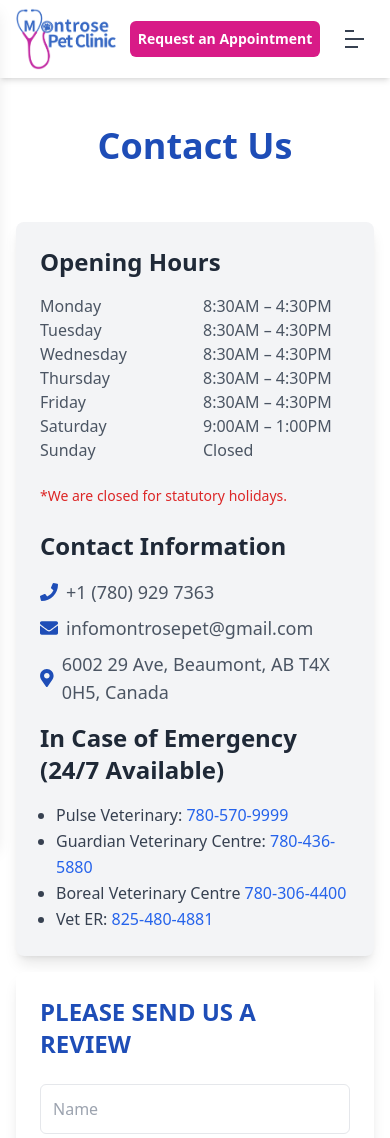
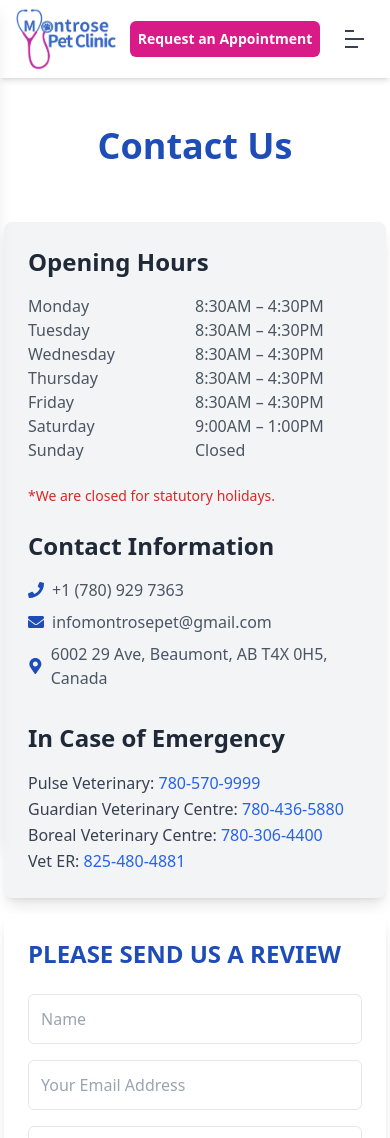
Before and after one commit to amansgith/montrose-pet-clinic, a Next.js app: page /contact in a window 390 px wide. Shown: the top 1138 px of the page. Built offline with nearby package versions, Linux system fonts and the light colour scheme.

Commit message:
changes added for hommepage and contact

```diff
--- a/src/app/contact/page.jsx
+++ b/src/app/contact/page.jsx
@@ -3,7 +3,7 @@
 
 const Contact = () => {
   return (
-    <div className="container mx-auto px-4 py-12">
+    <div className="container mx-auto px-1 py-12">
       <h1 className="text-4xl font-bold text-primary text-center mb-8">
         Contact Us
       </h1>
@@ -16,7 +16,7 @@
             <h3 className="text-2xl font-bold text-gray-800 mb-4">
               Opening Hours
             </h3>
-            <div className="grid grid-cols-2 gap-4 md:text-lg text-gray-600 mb-6">
+            <div className="grid grid-cols-2 md:text-lg text-gray-600 mb-6">
               <div>
                 <p>Monday</p>
                 <p>Tuesday</p>
@@ -39,30 +39,69 @@
             <p className="text-sm text-red-600 mb-6">
               *We are closed for statutory holidays.
             </p>
+            <div className="grid grid-cols-1 md:grid-cols-2 gap-4">
+              <div>
                 <h3 className="text-2xl font-bold text-gray-800 mb-4">
                   Contact Information
                 </h3>
-            <ul className="text-lg text-gray-600 mb-4">
+                <ul className=" text-gray-600 mb-4">
                   <li className="flex items-center gap-2 mb-2">
                     <FaPhone className="text-primary" /> +1 (780) 929 7363
                   </li>
                   <li className="flex items-center gap-2 mb-2">
-                <FaEnvelope className="text-primary" /> infomontrosepet@gmail.com
+                    <FaEnvelope className="text-primary" />{" "}
+                    infomontrosepet@gmail.com
                   </li>
                   <li className="flex items-center gap-2 mb-4">
-                <FaMapMarkerAlt className="text-primary" /> 6002 29 Ave, Beaumont,
-                AB T4X 0H5, Canada
+                    <FaMapMarkerAlt className="text-primary" /> 6002 29 Ave,
+                    Beaumont, AB T4X 0H5, Canada
                   </li>
                 </ul>
+              </div>
+              <div>
                 <h3 className="text-2xl font-bold text-gray-800 mb-4">
-              In Case of Emergency (24/7 Available)
+                  In Case of Emergency
                 </h3>
-            <ul className="list-disc list-outside pl-4 text-gray-700 leading-relaxed">
-              <li>Pulse Veterinary: <a href="tel:7805709999" className="text-blue-600 hover:underline">780-570-9999</a></li>
-              <li>Guardian Veterinary Centre: <a href="tel:7804365880" className="text-blue-600 hover:underline">780-436-5880</a></li>
-              <li>Boreal Veterinary Centre <a href="tel:7803064400" className="text-blue-600 hover:underline">780-306-4400</a></li>
-            <li>Vet ER: <a href="tel:8254804881" className="text-blue-600 hover:underline">825-480-4881</a></li>
+                <ul className="list-outside text-gray-700 leading-relaxed">
+                  <li>
+                    Pulse Veterinary:{" "}
+                    <a
+                      href="tel:7805709999"
+                      className="text-blue-600 hover:underline"
+                    >
+                      780-570-9999
+                    </a>
+                  </li>
+                  <li>
+                    Guardian Veterinary Centre:{" "}
+                    <a
+                      href="tel:7804365880"
+                      className="text-blue-600 hover:underline"
+                    >
+                      780-436-5880
+                    </a>
+                  </li>
+                  <li>
+                    Boreal Veterinary Centre:{" "}
+                    <a
+                      href="tel:7803064400"
+                      className="text-blue-600 hover:underline"
+                    >
+                      780-306-4400
+                    </a>
+                  </li>
+                  <li>
+                    Vet ER:{" "}
+                    <a
+                      href="tel:8254804881"
+                      className="text-blue-600 hover:underline"
+                    >
+                      825-480-4881
+                    </a>
+                  </li>
                 </ul>
+              </div>
+            </div>
           </div>
         </div>
 
@@ -99,7 +138,9 @@
 
       {/* Google Map */}
       <div className="mt-12 w-full h-[400px] rounded-lg overflow-hidden shadow-md">
-        <h1 className="text-center text-3xl my-2 text-primary font-bold">Find us on the Map</h1>
+        <h1 className="text-center text-3xl my-2 text-primary font-bold">
+          Find us on the Map
+        </h1>
         <iframe
           src="https://www.google.com/maps/embed?pb=!1m14!1m8!1m3!1d327332.3641928253!2d-113.42380164905036!3d53.32930458543105!3m2!1i1024!2i768!4f13.1!3m3!1m2!1s0x53a01cc6146d30b7%3A0x66ba5d38e58fdc80!2sMontrose%20Pet%20Clinic%20Inc!5e1!3m2!1sen!2sus!4v1742122764950!5m2!1sen!2sus"
           className="w-full h-full"
--- a/src/app/services/puppy-kitten-exam/page.jsx
+++ b/src/app/services/puppy-kitten-exam/page.jsx
@@ -3,7 +3,7 @@
 const PuppyKittenExam = () => {
   const firstSection = {
     subheading: "Puppy and Kitten Exams",
-    text: "Puppy and kitten exams aim to check all the vitals and head to tail check as like in an annual wellness exam. It also focusses on detecting any congenital defect in a baby puppy or kitten like umbilical hernia, retained testicles, reduced weight gain or physical anomaly for other organs or body parts. Vaccine Protocol for Puppy/ Kitten as below:",
+    text: "Puppy and kitten exams focus on checking all vital signs and performing a head-to-tail examination, just like in an annual wellness exam. They also help detect any congenital defects in puppies or kittens, such as umbilical hernias, retained testicles, poor weight gain, or physical abnormalities in organs or body parts. The vaccine protocol for puppies and kittens is as follows:",
   };
 
   const restContent = (
--- a/src/components/homepage/About.jsx
+++ b/src/components/homepage/About.jsx
@@ -56,7 +56,7 @@
             </Link>
           </div>
           <div className="w-full md:w-[70%] py-4 md:py-6 bg-primary flex items-center justify-center clip-right">
-            <Link href="/services">
+            <Link href="/contact">
             <button className="text-lg md:text-xl font-bold flex items-center gap-2 hover:translate-x-2 transition">
               Send Us a Review <span className="text-xl">➤</span>
             </button>
--- a/src/components/homepage/Tour.jsx
+++ b/src/components/homepage/Tour.jsx
@@ -19,7 +19,6 @@
         <h2 className="text-3xl font-bold text-gray-800 mb-4">
           Take a Tour of Our Clinic
         </h2>
-        <p className="text-lg text-gray-600 mb-6">We’re open Mon-Sat</p>
         <Link href="/newClients/registration">
           <button className="flex items-center gap-2 bg-secondary text-white px-6 py-3 rounded-md hover:bg-primary transition mb-4">
             <FaCat /> Request an Appointment
@@ -37,23 +36,12 @@
         </Link>
       </div>
 
-      {/* Right Side - Image */}
-      {/* <div className="md:w-1/2 mt-6 md:mt-0">
-        <Image
-          src="/cta.jpg"
-          alt="Clinic Tour"
-          width={500}
-          height={300}
-          className="w-full rounded-lg shadow-lg"
-        />
-      </div> */}
-
       <div className="md:w-1/2 mt-6 md:mt-0">
         <div className="bg-gray-100 p-6 rounded-lg shadow-lg">
           <h3 className="text-2xl font-bold text-gray-800 mb-4">
             Opening Hours
           </h3>
-          <div className="grid grid-cols-2 gap-4 md:text-lg text-gray-600 mb-6">
+          <div className="grid grid-cols-2 pl-6 md:text-lg text-gray-600 mb-6">
             <div>
               <p>Monday</p>
               <p>Tuesday</p>
@@ -73,13 +61,12 @@
               <p>Closed</p>
             </div>
           </div>
-          <p className="text-sm text-red-600 mb-6">
-            *We are closed for statutory holidays.
-          </p>
+          <div className="grid grid-cols-1 md:grid-cols-2 gap-4">
+            <div>
               <h3 className="text-2xl font-bold text-gray-800 mb-4">
                 Contact Information
               </h3>
-          <ul className="text-lg text-gray-600 mb-4">
+              <ul className=" text-gray-600 mb-4">
                 <li className="flex items-center gap-2 mb-2">
                   <FaPhone className="text-primary" /> +1 (780) 929 7363
                 </li>
@@ -91,15 +78,19 @@
                   AB T4X 0H5, Canada
                 </li>
               </ul>
+            </div>
+            <div>
               <h3 className="text-2xl font-bold text-gray-800 mb-4">
-            In Case of Emergency (24/7 Available)
+                In Case of Emergency
               </h3>
-          <ul className="list-disc list-outside pl-4 text-gray-700 leading-relaxed">
+              <ul className=" list-outside text-gray-700 leading-relaxed">
                 <li>Pulse Veterinary: <a href="tel:7805709999" className="text-blue-600 hover:underline">780-570-9999</a></li>
                 <li>Guardian Veterinary Centre: <a href="tel:7804365880" className="text-blue-600 hover:underline">780-436-5880</a></li>
-            <li>Boreal Veterinary Centre <a href="tel:7803064400" className="text-blue-600 hover:underline">780-306-4400</a></li>
+                <li>Boreal Veterinary Centre: <a href="tel:7803064400" className="text-blue-600 hover:underline">780-306-4400</a></li>
                 <li>Vet ER: <a href="tel:8254804881" className="text-blue-600 hover:underline">825-480-4881</a></li>
               </ul>
+            </div>
+          </div>
         </div>
       </div>
     </div>
```
Also changed, not shown: src/app/services/wellness-exam-and-vaccination/page.jsx (+9 -9 lines), src/components/homepage/Hero.jsx (+6 -6 lines), src/app/api/send-request/route.js (added). Lines whose indentation alone changed are shown as unchanged.
